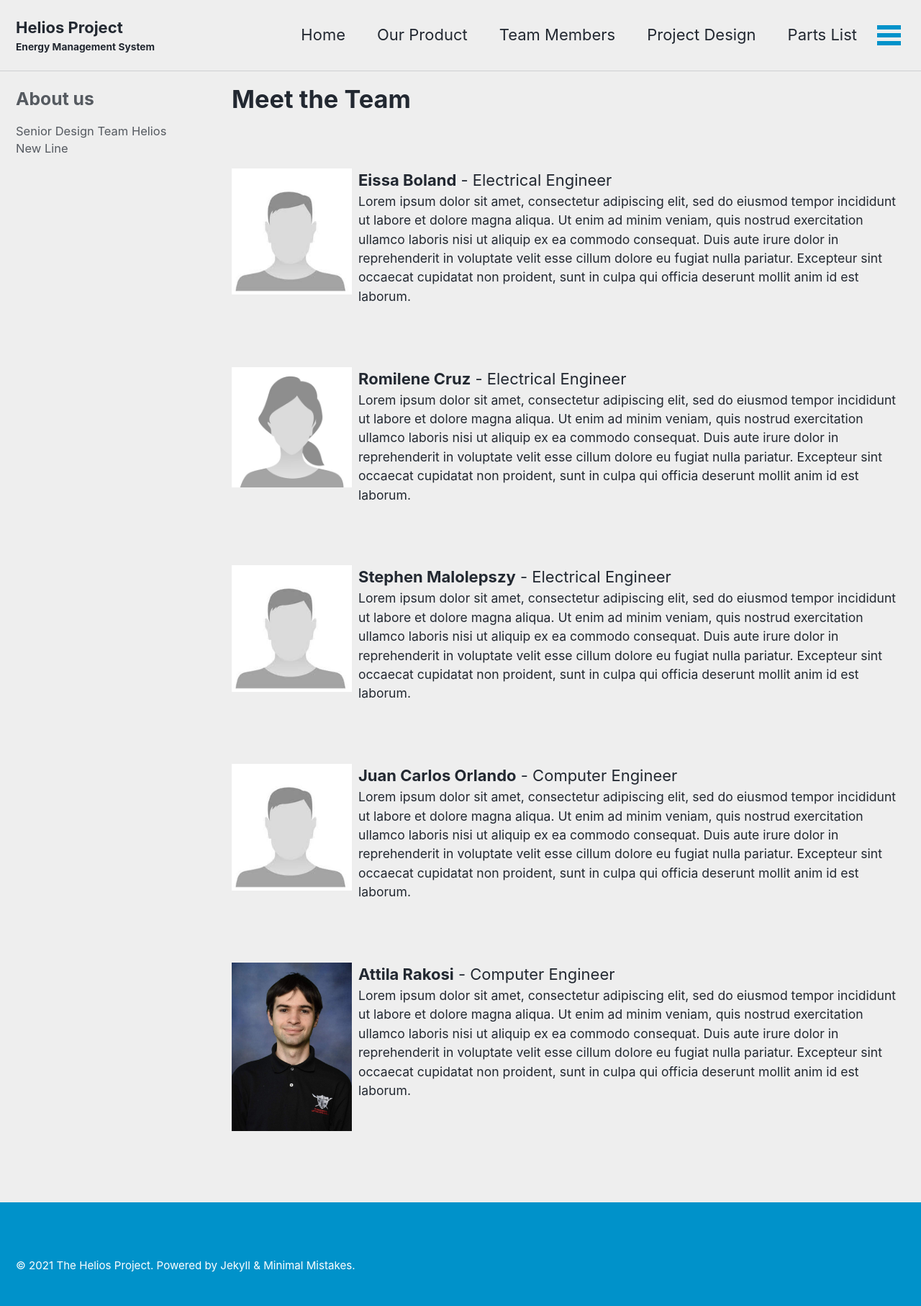
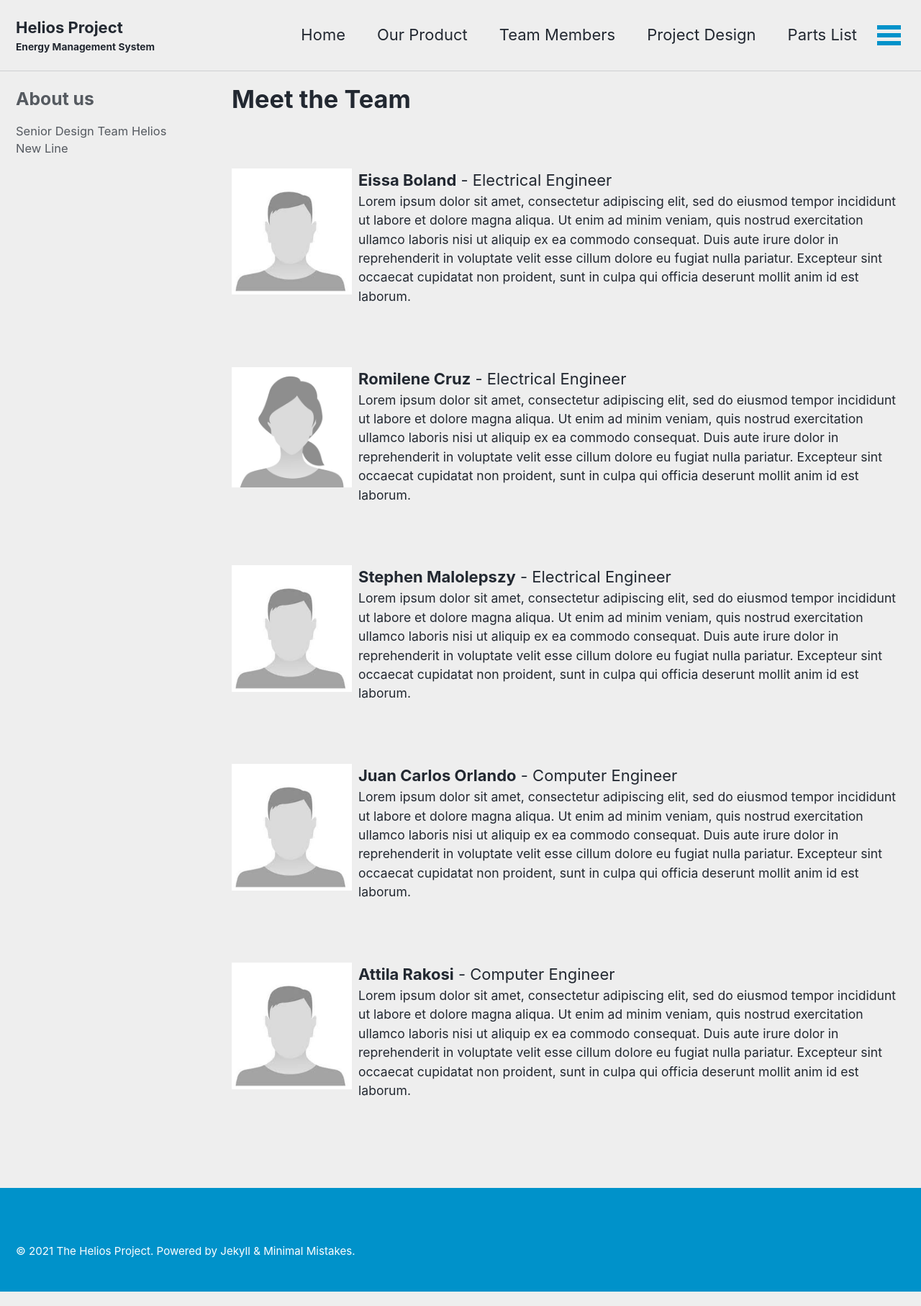
Before and after one commit to jcorlando/Team_SMS_Senior_Design_Website, a Jekyll site: the page built from _pages/team_members.md, in a window 1280 px wide. Shown: the whole page at 72% size. Built offline with Jekyll 4.4.1, drawn with Linux system fonts in a browser that asks for light colours; cached includes are drawn as plain includes.

Commit message:
05/14/2021 05:32 pm

```diff
--- a/_pages/team_members.md
+++ b/_pages/team_members.md
@@ -47,7 +47,7 @@ sidebar:
 <br>
 <div>
   <strong>Attila Rakosi</strong> - Computer Engineer
-  <img src="../assets/attila.jpg" style="width:8em; float: left; padding-right: 0.4em">
+  <img src="../assets/man.jpg" style="width:8em; float: left; padding-right: 0.4em">
   <p style="font-size: 0.8em;">
     Lorem ipsum dolor sit amet, consectetur adipiscing elit, sed do eiusmod tempor incididunt ut labore et dolore magna aliqua. Ut enim ad minim veniam, quis nostrud exercitation ullamco laboris nisi ut aliquip ex ea commodo consequat. Duis aute irure dolor in reprehenderit in voluptate velit esse cillum dolore eu fugiat nulla pariatur. Excepteur sint occaecat cupidatat non proident, sunt in culpa qui officia deserunt mollit anim id est laborum.
   </p>
```
